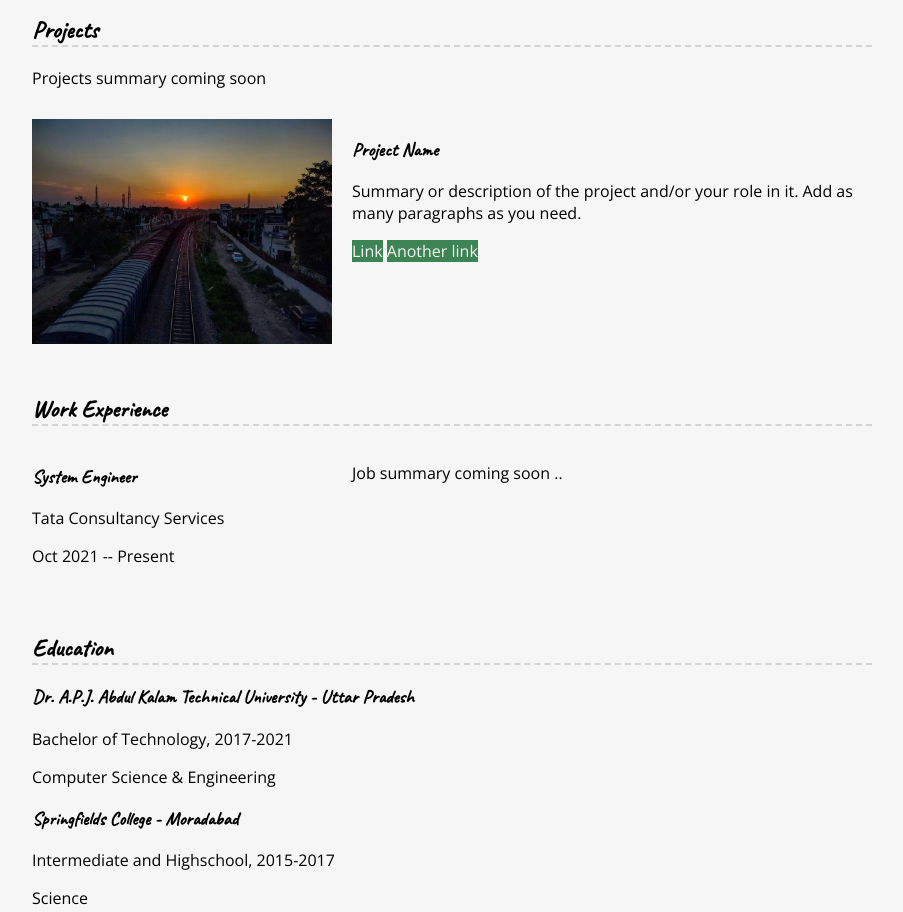
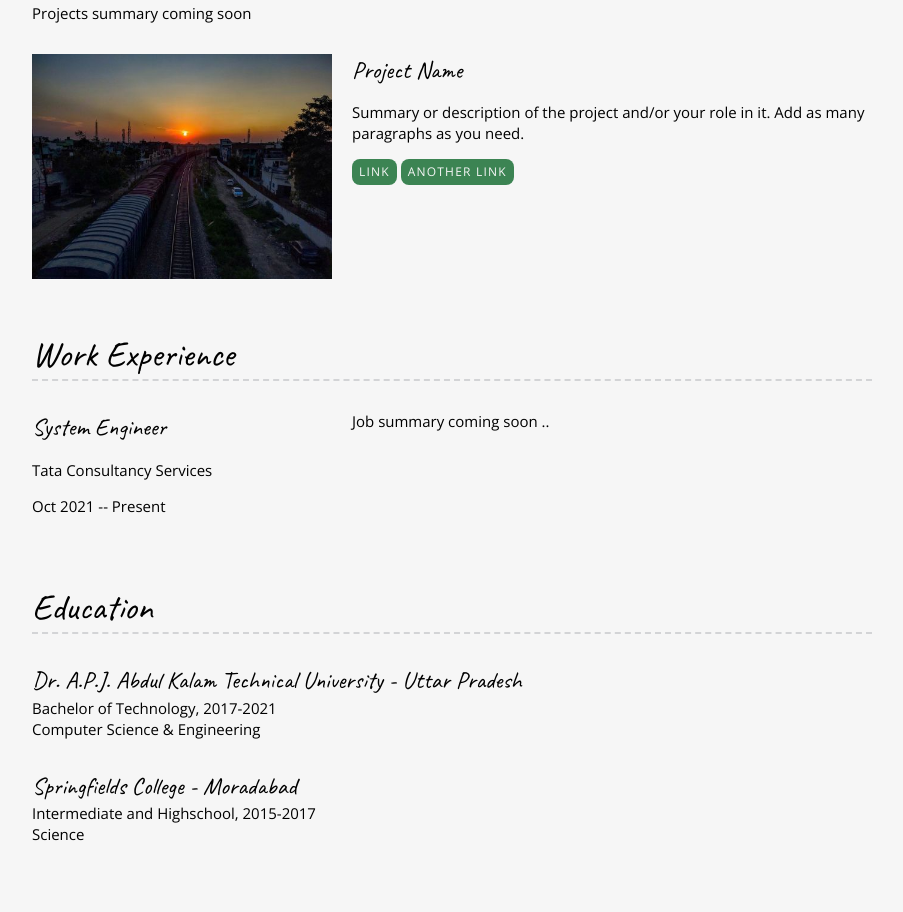
Before and after one commit to SonicRider/sonicrider.github.io, a plain HTML site: page resume.html in a window 1280 px wide. Shown: the part 894-1806 px from the top of the page, without its empty margins (188-1091 px from the left). Drawn offline with nearby package versions, Linux system fonts and the light colour scheme.

Commit message:
Font Sizes and margins

```diff
--- a/css/styles.css
+++ b/css/styles.css
@@ -14,6 +14,7 @@ off-white #f7f7f7
 https://www.paulirish.com/2012/box-sizing-border-box-ftw/*/
 html {
   box-sizing: border-box;
+  font-size: 62.5%; /* setting default font size to 10px */
 }
 *, *:before, *:after {
   box-sizing: inherit;
@@ -25,9 +26,23 @@ body {
     background: #f6f6f6;
     margin: 0;
     font-family: "Open Sans", sans-serif;
+    font-size: 1.5rem; /* 15px */
+    line-height: 1.4;
 }
 h1, h2, h3 {
   font-family: "Caveat", cursive;
+  font-weight: 400;
+  margin: 0;
+}
+h1 {
+  font-size: 7rem;
+  line-height: 0.85;
+}
+h2 {
+  font-size: 3.6rem;
+}
+h3 {
+  font-size: 2.4rem;
 }
 
 /* links */
@@ -50,6 +65,13 @@ footer a:hover {
   background: #3c8453;
   color: #f6f6f6;
   text-decoration: none;
+  text-transform: uppercase;
+  font-size: 1.2rem;
+  display: inline-block;
+  padding: 7px;
+  letter-spacing: .1em;
+  line-height: 1;
+  border-radius: 8px;
 }
 
 .content-wrapper {
@@ -93,6 +115,7 @@ footer a:hover {
   position: fixed;
   top: 5px;
   left: 5px;
+  font-size: 1.5rem;
 }
 /* Profile
 -------------------------------*/
@@ -115,10 +138,22 @@ footer a:hover {
   display: grid;
   grid-template-columns: 300px 1fr;
   column-gap: 20px;
+  margin: 30px 0;
+}
+.work-details {
+  margin: 0;
+}
+.work-summary p:first-child {
+  margin-top: 0;
 }
 /* Education
 -------------------------------*/
-
+.education-item {
+  margin: 30px 0;
+}
+.education-item p {
+  margin: 0;
+}
 
 /* FOOTER
 -------------------------------*/
--- a/resume.html
+++ b/resume.html
@@ -89,12 +89,12 @@
         <h2>Education</h2>
 
         <!-- To add more items, copy this whole <section></section> block -->
-        <section>
+        <section class="education-item">
           <h3>Dr. A.P.J. Abdul Kalam Technical University - Uttar Pradesh</h3>
           <p>Bachelor of Technology, 2017-2021</p>
           <p>Computer Science & Engineering</p>
         </section>
-        <section>
+        <section class="education-item">
           <h3>Springfields College - Moradabad</h3>
           <p>Intermediate and Highschool, 2015-2017</p>
           <p>Science</p>
```
